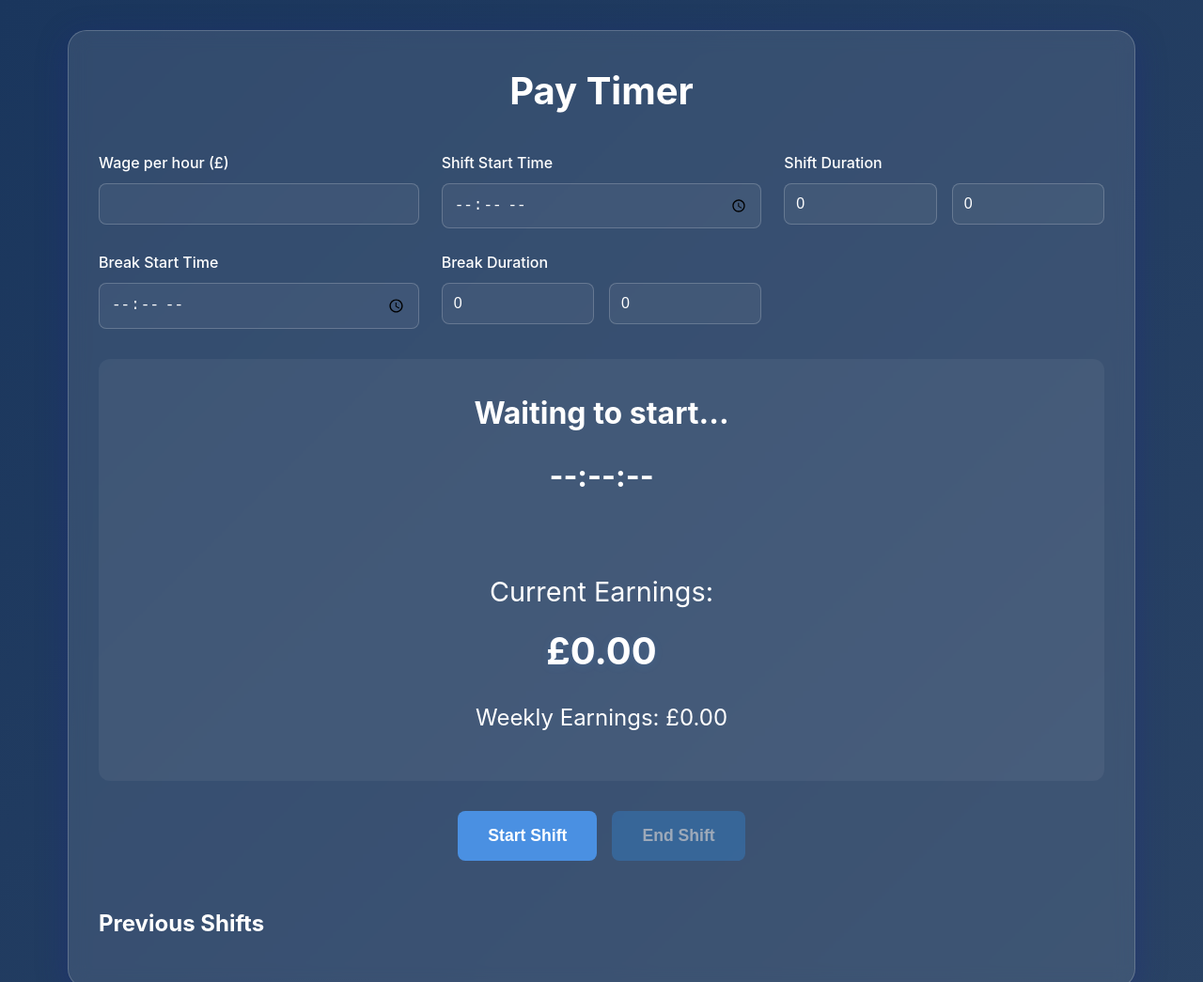
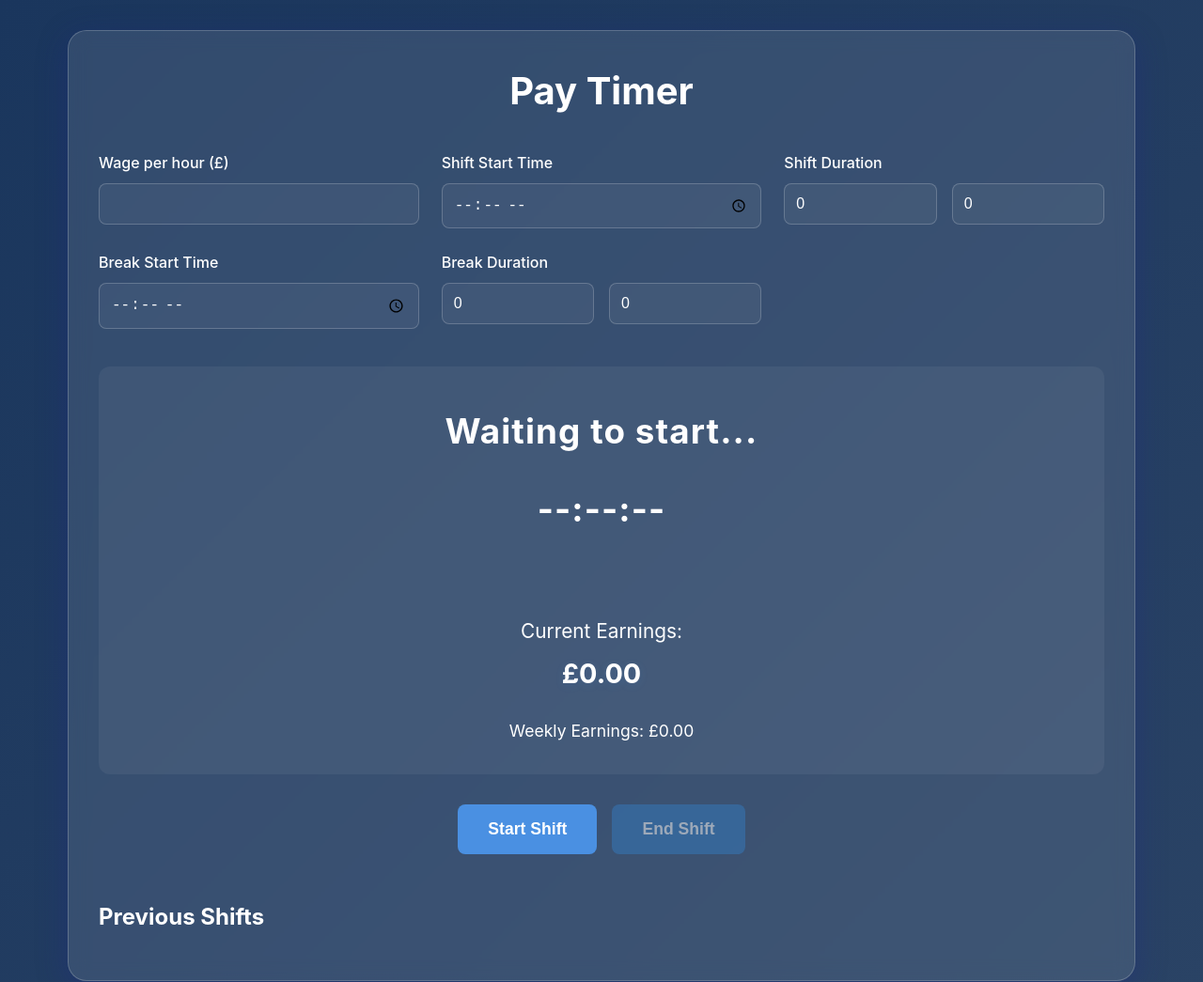
Before and after one commit to AntAllch/pay-timer, an Eleventy site: page src/index.njk in a window 1280 px wide. Shown: the top 1045 px of the page at 94% size. Built offline with nearby package versions, Linux system fonts and the light colour scheme; Eleventy itself is replaced by a stand-in of ours; files that its build step writes are made by us from their sources.

Commit message:
Add shift start and end time to previous shift history

```diff
--- a/src/css/styles.css
+++ b/src/css/styles.css
@@ -83,37 +83,42 @@ h1 {
 
 .timer-display {
     text-align: center;
-    margin: 2rem 0;
-    padding: 2rem;
+    margin: 2.5rem 0 2rem 0;
+    padding: 2.5rem 1rem 2rem 1rem;
     background: rgba(255, 255, 255, 0.05);
     border-radius: 12px;
+    display: flex;
+    flex-direction: column;
+    align-items: center;
+    gap: 1.5rem;
 }
 
 .countdown, .shift-timer {
-    font-size: 2rem;
+    font-size: 2.3rem;
     font-weight: bold;
-    margin-bottom: 1rem;
+    margin-bottom: 0;
+    letter-spacing: 0.03em;
 }
 
 .break-status {
     color: var(--break-color);
-    font-size: 2.3rem;
+    font-size: 1.7rem;
     font-weight: bold;
-    margin: 1rem 0;
-    min-height: 2.5rem;
+    margin: 0;
+    min-height: 2.2rem;
     letter-spacing: 1px;
 }
 
 .earnings {
-    font-size: 1.8rem;
-    margin: 1.2rem 0;
+    font-size: 1.3rem;
+    margin: 0;
     display: flex;
     flex-direction: column;
     align-items: center;
 }
 
 #current-earnings {
-    font-size: 2.5rem;
+    font-size: 1.8rem;
     font-weight: 700;
     margin-top: 0.2em;
     color: #fff;
@@ -121,8 +126,8 @@ h1 {
 }
 
 .weekly-earnings {
-    font-size: 1.5rem;
-    margin: 1rem 0;
+    font-size: 1.1rem;
+    margin: 0;
 }
 
 .controls {
--- a/src/js/app.js
+++ b/src/js/app.js
@@ -400,8 +400,14 @@ class PayTimer {
 
         // Add to weekly earnings and history
         this.weeklyEarnings += this.currentEarnings;
+        // Calculate shift start and end time strings
+        const shiftStartDate = this.shiftStartTime ? new Date(this.shiftStartTime) : new Date();
+        const shiftEndDate = new Date(shiftStartDate.getTime() + this.shiftData.shiftDuration);
+        const formatTime = d => d.toLocaleTimeString([], { hour: '2-digit', minute: '2-digit' });
         this.shiftHistory.unshift({
             date: new Date().toLocaleDateString(),
+            shiftStart: formatTime(shiftStartDate),
+            shiftEnd: formatTime(shiftEndDate),
             earnings: this.currentEarnings,
             duration: this.formatTime(this.shiftData.shiftDuration),
             wage: this.shiftData.wage
@@ -442,6 +448,8 @@ class PayTimer {
                             <button class="delete-shift-btn" data-idx="${idx}" title="Delete shift">✕</button>
                             <div class="shift-info">
                                 <div>Date: ${shift.date}</div>
+                                <div>Start: ${shift.shiftStart || '--:--'}</div>
+                                <div>End: ${shift.shiftEnd || '--:--'}</div>
                                 <div>Earnings: £${Number(shift.earnings).toFixed(2)}</div>
                                 <div>Duration: ${shift.duration}</div>
                                 <div>Wage: £${shift.wage}/hr</div>
```
Also changed, not shown: 2 other files.
